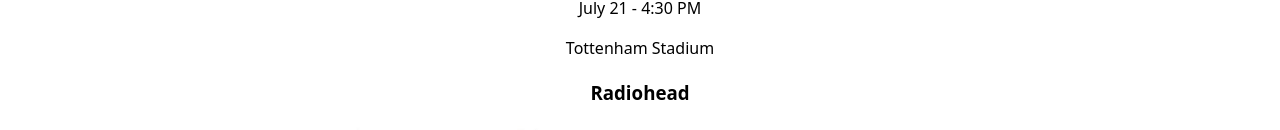
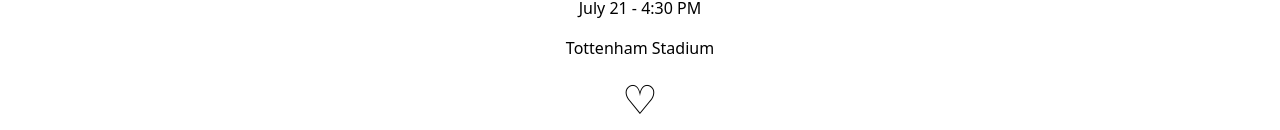
Before and after one commit to kawrou/react_gig_project, a React (Vite) app: page / in a window 1280 px wide. Shown: the part 630-760 px from the top of the page. Built offline with nearby package versions, Linux system fonts and the light colour scheme.

Commit message:
TDD'd a favourite button for Gig component

```diff
--- a/package.json
+++ b/package.json
@@ -17,15 +17,16 @@
   "devDependencies": {
     "@testing-library/jest-dom": "^5.16.5",
     "@testing-library/react": "^14.0.0",
+    "@testing-library/user-event": "^14.5.2",
     "@types/react": "^18.0.28",
     "@types/react-dom": "^18.0.11",
-    "@vitejs/plugin-react": "^4.0.0",
+    "@vitejs/plugin-react": "^4.2.1",
     "eslint": "^8.38.0",
     "eslint-plugin-react": "^7.32.2",
     "eslint-plugin-react-hooks": "^4.6.0",
     "eslint-plugin-react-refresh": "^0.3.4",
     "jsdom": "^22.0.0",
-    "vite": "^4.3.2",
+    "vite": "^5.0.12",
     "vitest": "^0.31.1"
   }
 }
--- a/src/components/Gig.css
+++ b/src/components/Gig.css
@@ -8,3 +8,14 @@
 .band-image{
     max-width: 800px;
 }
+
+button {
+    font-size: 2.5em;
+    cursor: pointer;
+    background-color: transparent;
+    border: none;
+}
+
+button.heart-filled {
+    color: red;
+}
--- a/src/components/Gig.jsx
+++ b/src/components/Gig.jsx
@@ -1,5 +1,5 @@
-import React from "react"
-import "./Gig.css"
+import React, { useState } from "react";
+import "./Gig.css";
 
 // const Gig = () => {
 //     return (
@@ -18,15 +18,28 @@
 
 // USING PROPS
 const Gig = (props) => {
+    const [heartState, setHeartState] = useState(false);
+
+    const toggleHeart = () => {
+        setHeartState(!heartState);
+    };
+
     return (
         <div className="gig-info">
-            <h3 className ="band-name">{props.bandName}</h3>
-            <img src = {props.imageUrl} alt = {props.altText} className = "band-image"/>
-            <p className = "event-description">{props.eventDescription}</p>
-            <p className = "event-date-time">{props.dateTime}</p>
-            <p className = "event-location">{props.location}</p>
+        <h3 className="band-name">{props.bandName}</h3>
+        <img src={props.imageUrl} alt={props.altText} className="band-image" />
+        <p className="event-description">{props.eventDescription}</p>
+        <p className="event-date-time">{props.dateTime}</p>
+        <p className="event-location">{props.location}</p>
+        <button
+            className={heartState ? "heart-filled" : ""}
+            aria-label="favourite button"
+            onClick={toggleHeart}
+        >
+            ♡
+        </button>
         </div>
-    )
-}
+    );
+};
 
-export default Gig
+export default Gig;
```
Also changed, not shown: 2 other files (tests, documents, lock files or other folders).
